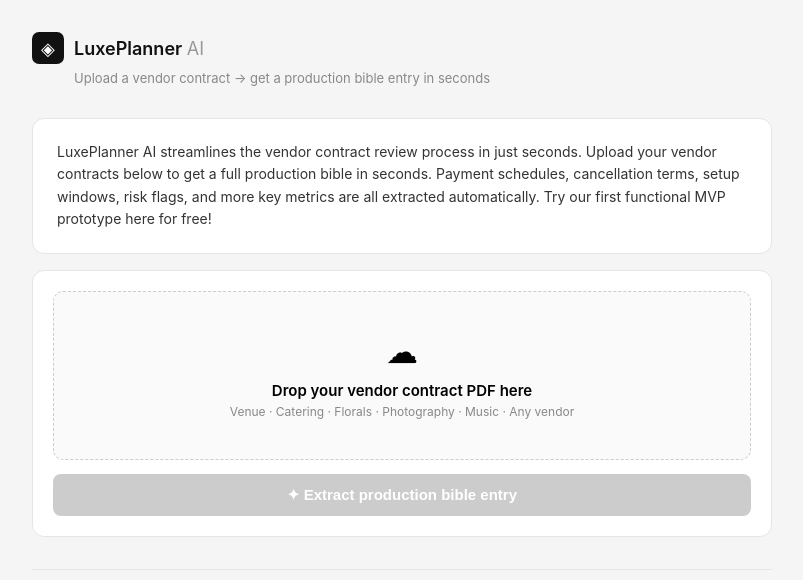
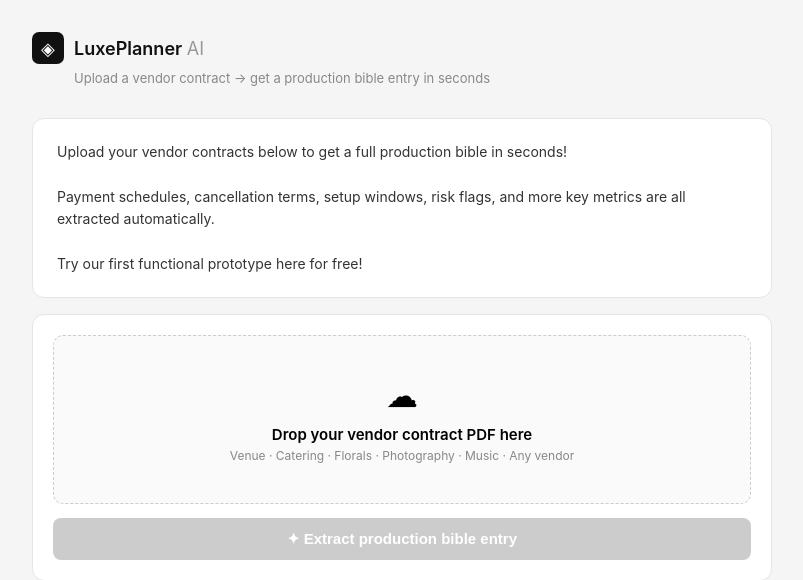
Before and after one commit to christianadangas-oss/luxeplanner, a Flask app: page / in a window 1280 px wide. Shown: the top 580 px of the page, without its empty margins (238-1041 px from the left). Run offline with Flask 3, Linux system fonts and the light colour scheme.

Commit message:
Update hero blurb

```diff
--- a/templates/index.html
+++ b/templates/index.html
@@ -111,7 +111,11 @@ input[type=file] { display: none; }
   <div class="tagline">Upload a vendor contract → get a production bible entry in seconds</div>
 
   <div class="hero">
-    LuxePlanner AI streamlines the vendor contract review process in just seconds. Upload your vendor contracts below to get a full production bible in seconds. Payment schedules, cancellation terms, setup windows, risk flags, and more key metrics are all extracted automatically. Try our first functional MVP prototype here for free!
+    Upload your vendor contracts below to get a full production bible in seconds!
+    <br><br>
+    Payment schedules, cancellation terms, setup windows, risk flags, and more key metrics are all extracted automatically.
+    <br><br>
+    Try our first functional prototype here for free!
   </div>
 
   <div class="card" id="upload-card">
```
